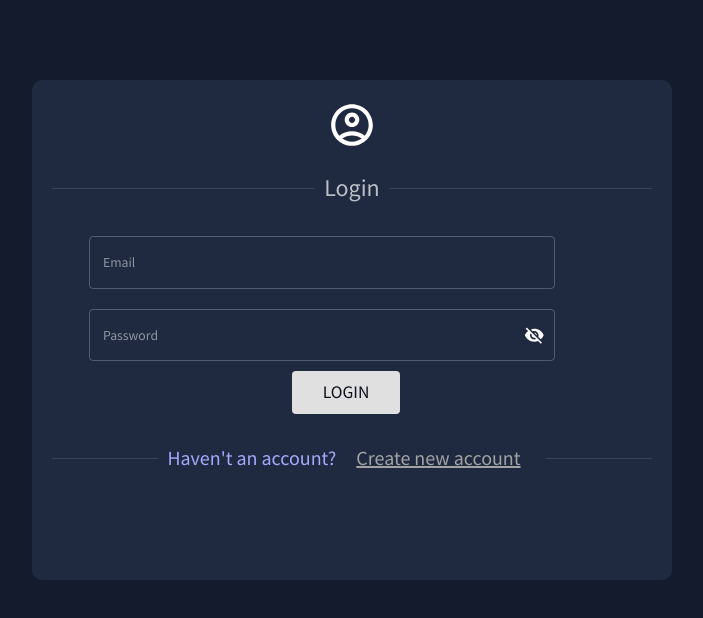
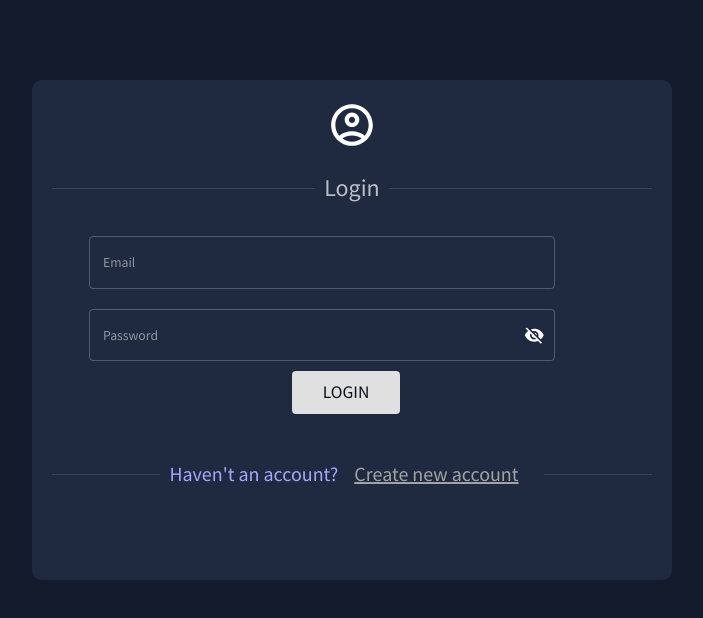
Before and after one commit to worashf/taskify-frontend, a React (Create React App) app: page /login in a window 1280 px wide. Shown: the top 618 px of the page, without its empty margins (288-991 px from the left). Built offline with nearby package versions, Linux system fonts and the light colour scheme.

Commit message:
Change to fix over flow

```diff
--- a/src/pages/Login.js
+++ b/src/pages/Login.js
@@ -208,7 +208,11 @@ const Login = () => {
           </Box>
         </Form>
         <Divider sx={{ mt: 4 }}>
-          <Box>
+          <Box
+            display="flex"
+            flexDirection={{ xs: "column", md: "row" }}
+            alignItems="center"
+          >
             <Typography
               component={motion.p}
               {...fadeInUp}
@@ -218,6 +222,7 @@ const Login = () => {
               }}
             >
               Haven't an account?{" "}
+            </Typography>
             <Link
               variant="h4"
               sx={{
@@ -231,7 +236,6 @@ const Login = () => {
             >
               Create new account
             </Link>
-            </Typography>
           </Box>
         </Divider>
       </Box>
```
Lines whose indentation alone changed are shown as unchanged.
